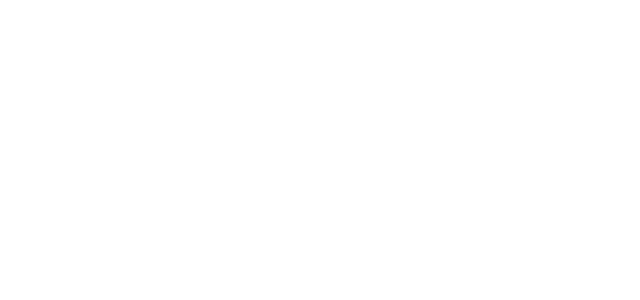
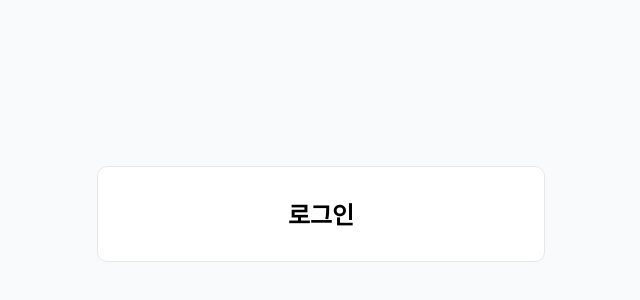
Before and after one commit to Leets-Official/8th-FE-Zero100, a React (Vite) app: page /login in a window 1280 px wide. Before the commit this address had no page. Shown: the part 186-486 px from the top of the page, without its empty margins (319-959 px from the left). Built offline with nearby package versions, Linux system fonts and the light colour scheme.

Commit message:
feat: 로그인/회원가입 레이아웃 및 라우트 추가

```diff
--- a/src/App.jsx
+++ b/src/App.jsx
@@ -4,6 +4,8 @@ import DashboardLayout from './components/dashboard/DashboardLayout';
 import DashboardPage from './pages/dashboard/DashboardPage';
 import HomePage from './pages/todo/HomePage';
 import CompletedPage from './pages/todo/CompletedPage';
+import LoginPage from './pages/auth/LoginPage';
+import SignupPage from './pages/auth/SignupPage';
 
 const loadTasks = () => {
   try {
@@ -65,6 +67,8 @@ function App() {
           />
         }
       />
+      <Route path="/login" element={<LoginPage />} />
+      <Route path="/signup" element={<SignupPage />} />
       <Route path="/dashboard" element={<DashboardLayout />}>
         <Route index element={<DashboardPage />} />
         <Route path="*" element={<p className="p-8">준비 중인 페이지입니다.</p>} />
--- /dev/null
+++ b/src/components/auth/AuthLayout.jsx
@@ -0,0 +1,12 @@
+function AuthLayout(props) {
+  return (
+    <main className="flex min-h-screen items-center justify-center bg-gray-50 px-4 font-noto">
+      <section className="flex w-full max-w-md flex-col gap-6 rounded-[10px] bg-white p-8 outline -outline-offset-1 outline-gray-200">
+        <h1 className="text-center text-2xl leading-8 font-bold text-black">{props.title}</h1>
+        {props.children}
+      </section>
+    </main>
+  );
+}
+
+export default AuthLayout;
--- /dev/null
+++ b/src/pages/auth/LoginPage.jsx
@@ -0,0 +1,7 @@
+import AuthLayout from '../../components/auth/AuthLayout';
+
+function LoginPage() {
+  return <AuthLayout title="로그인" />;
+}
+
+export default LoginPage;
--- /dev/null
+++ b/src/pages/auth/SignupPage.jsx
@@ -0,0 +1,7 @@
+import AuthLayout from '../../components/auth/AuthLayout';
+
+function SignupPage() {
+  return <AuthLayout title="회원가입" />;
+}
+
+export default SignupPage;
```
